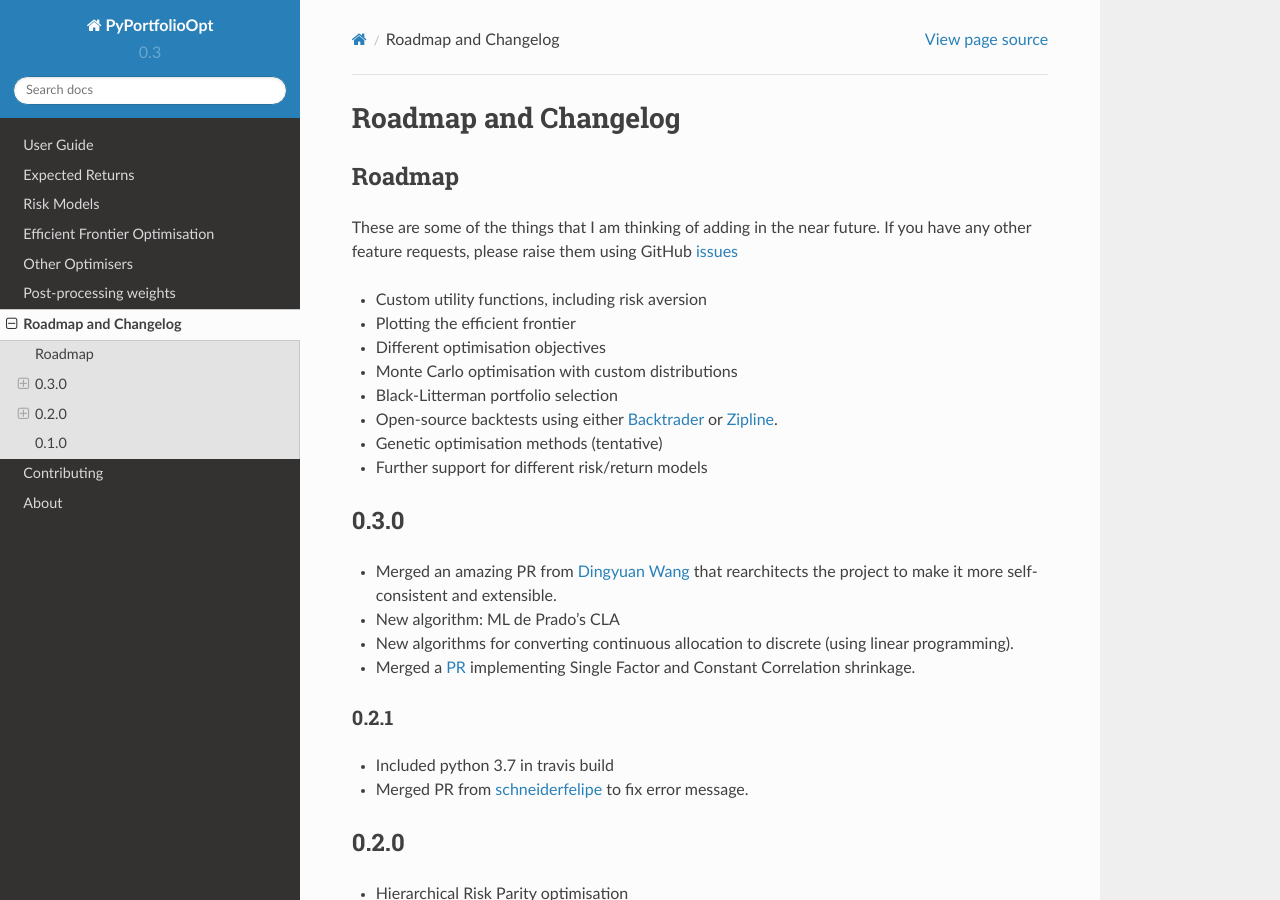
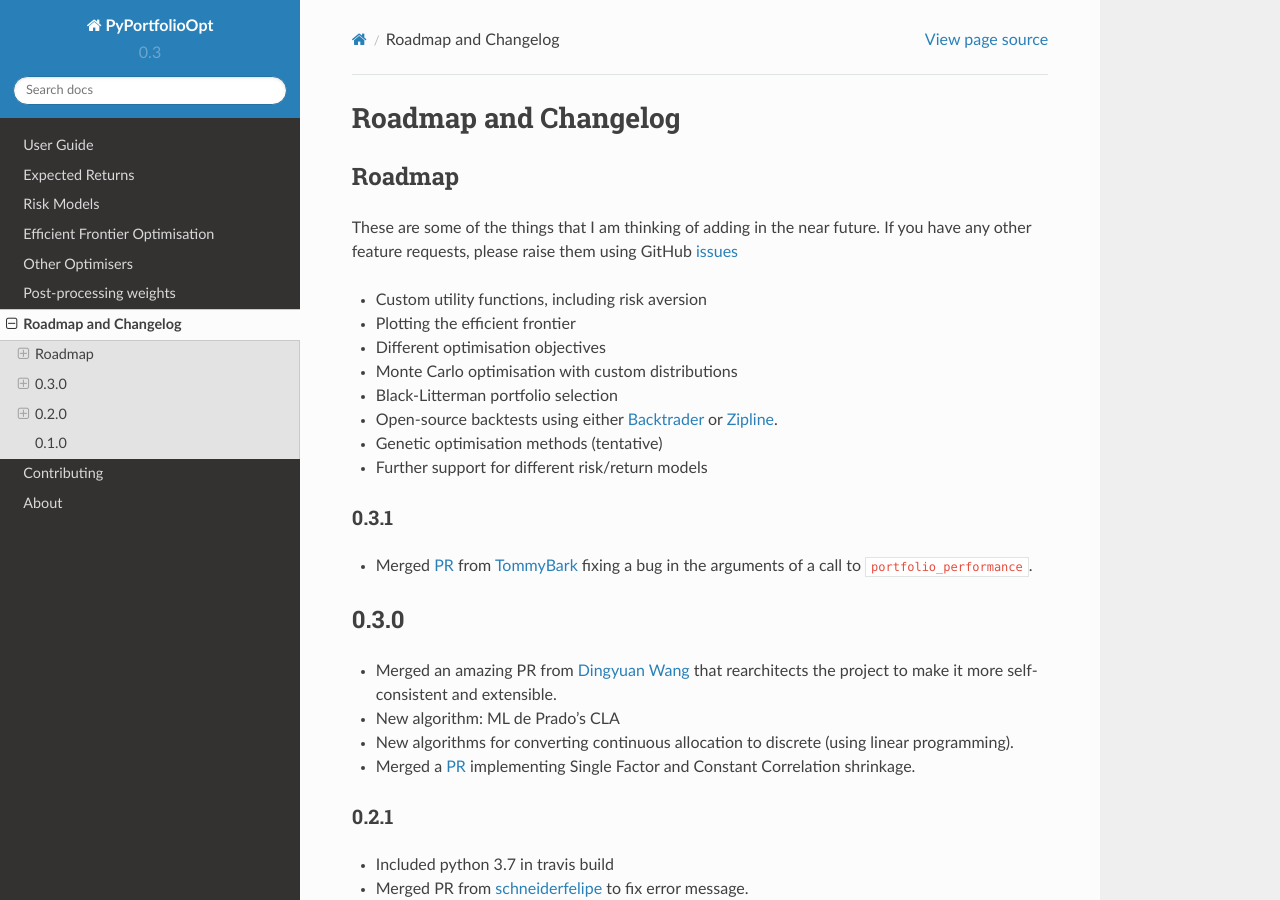
Before and after one commit to robertmartin8/PyPortfolioOpt, a Sphinx documentation site: the page built from docs/Roadmap.rst, in a window 1280 px wide and 900 px high. Built offline with Sphinx 7.4.7 and the Read the Docs theme 2.0.0, drawn with Linux system fonts in a browser that asks for light colours.

Commit message:
update to 0.3.1

```diff
--- a/docs/Roadmap.rst
+++ b/docs/Roadmap.rst
@@ -21,6 +21,12 @@ have any other feature requests, please raise them using GitHub
   `Zipline <https://github.com/quantopian/zipline>`_.
 - Genetic optimisation methods (tentative)
 - Further support for different risk/return models
+
+0.3.1
+-----
+
+- Merged `PR <https://github.com/robertmartin8/PyPortfolioOpt/pull/23>`_ from `TommyBark <https://github.com/TommyBark>`_
+  fixing a bug in the arguments of a call to ``portfolio_performance``.
 
 0.3.0
 =====
--- a/docs/conf.py
+++ b/docs/conf.py
@@ -58,7 +58,7 @@ author = "Robert Andrew Martin"
 # The short X.Y version.
 version = "0.3"
 # The full version, including alpha/beta/rc tags.
-release = "0.3.0"
+release = "0.3.1"
 
 # The language for content autogenerated by Sphinx. Refer to documentation
 # for a list of supported languages.
--- a/docs/index.rst
+++ b/docs/index.rst
@@ -10,7 +10,7 @@
                 <img src="https://img.shields.io/badge/python-v3-brightgreen.svg?style=flat-square"
                     alt="python"></a> &nbsp;
             <a href="https://pypi.org/project/PyPortfolioOpt/">
-                <img src="https://img.shields.io/badge/pypi-v0.3.0-brightgreen.svg?style=flat-square"
+                <img src="https://img.shields.io/badge/pypi-v0.3.1-brightgreen.svg?style=flat-square"
                     alt="python"></a> &nbsp;
             <a href="https://opensource.org/licenses/MIT">
                 <img src="https://img.shields.io/badge/license-MIT-brightgreen.svg?style=flat-square"
--- a/setup.py
+++ b/setup.py
@@ -9,7 +9,7 @@ with open("README.md", "r") as f:
 
 setup(
     name="PyPortfolioOpt",
-    version="0.3.0",
+    version="0.3.1",
     description="Financial portfolio optimisation in python",
     long_description=desc,
     long_description_content_type="text/markdown",
@@ -26,6 +26,7 @@ setup(
         "License :: OSI Approved :: MIT License",
         "Natural Language :: English",
         "Operating System :: OS Independent",
+        "Programming Language :: Python :: 3.7",
         "Programming Language :: Python :: 3.6",
         "Programming Language :: Python :: 3.5",
         "Programming Language :: Python :: 3.4",
```
Also changed, not shown: README.md (+1 -1 lines).
